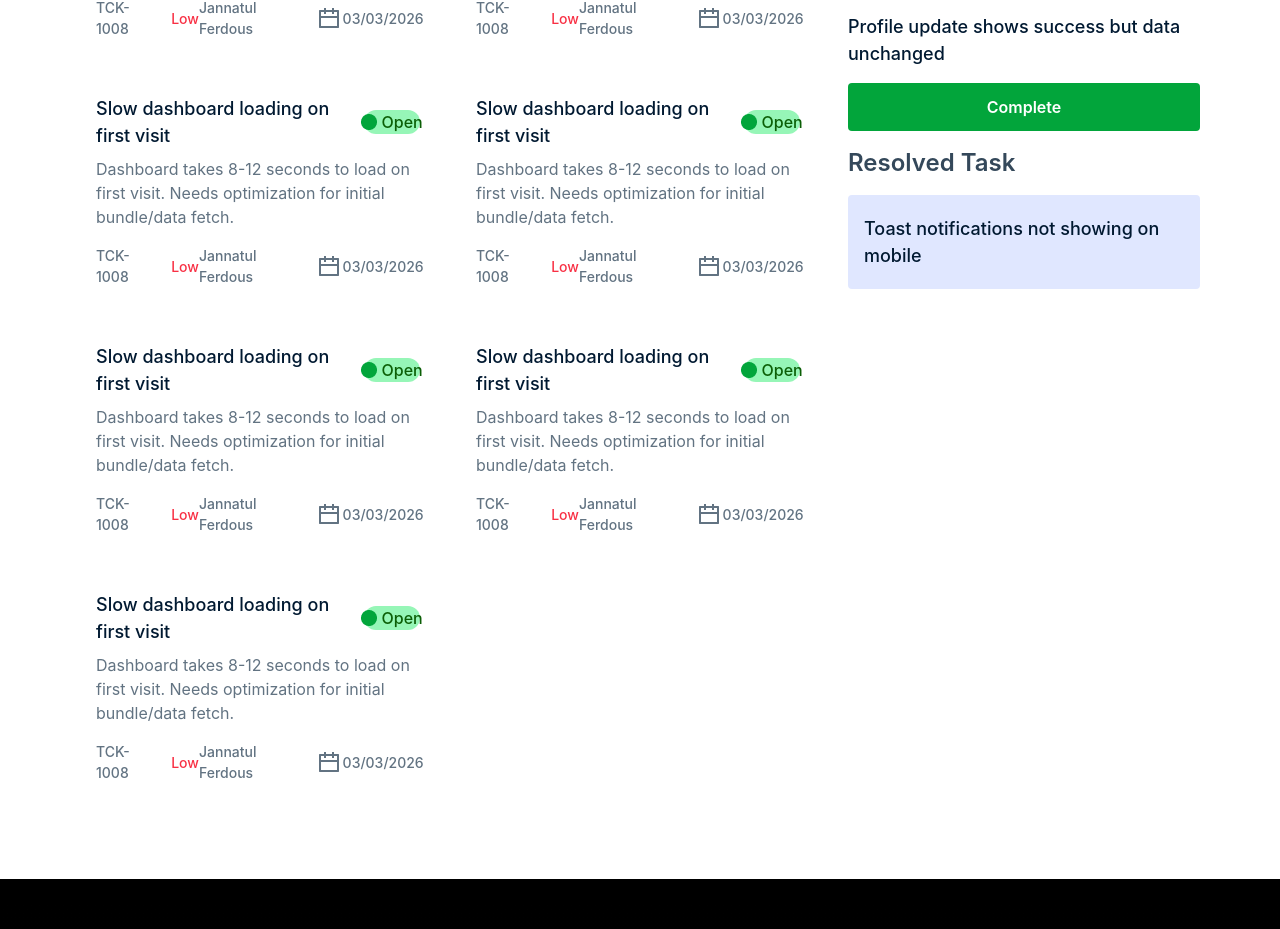
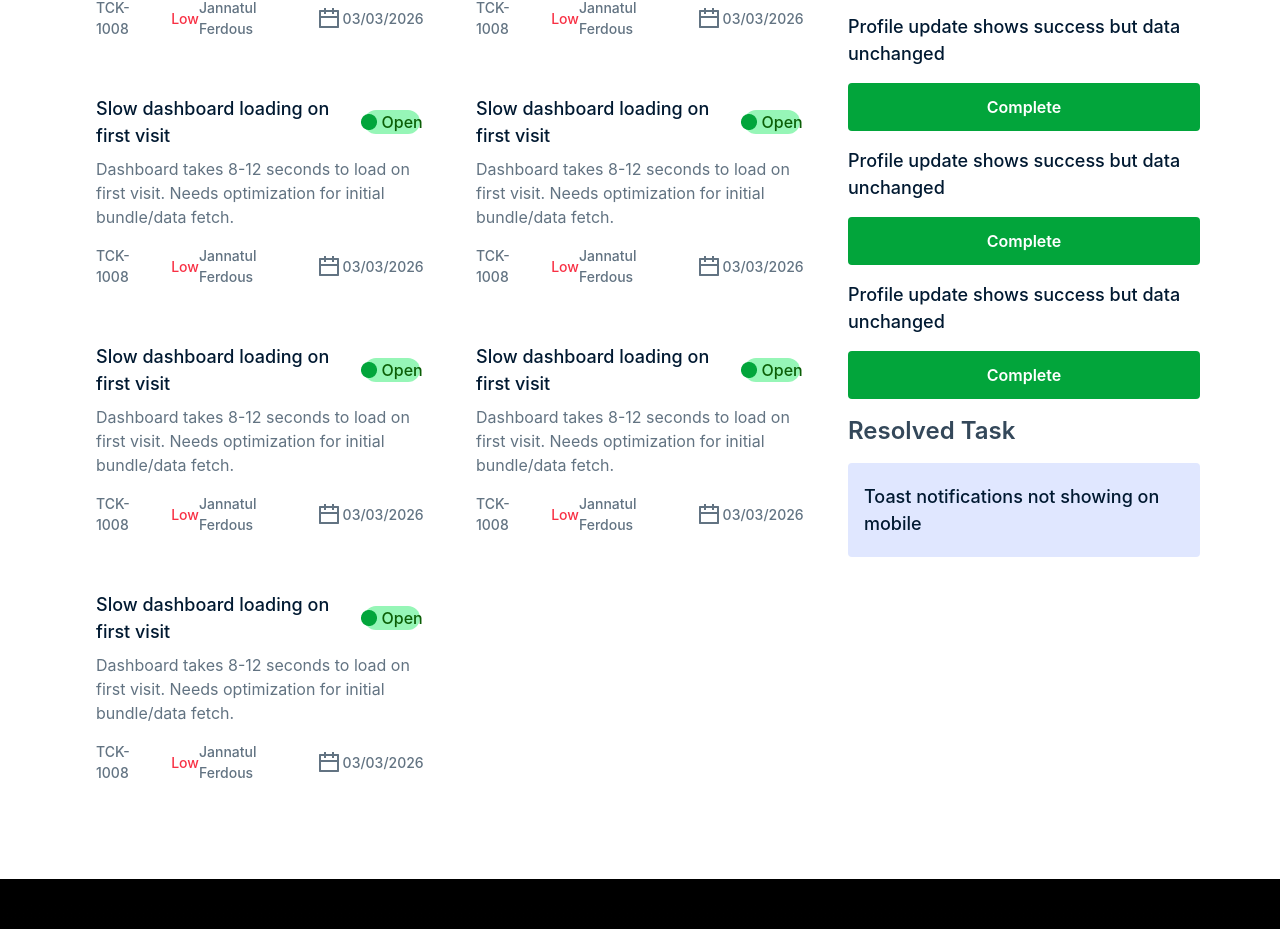
Before and after one commit to Ibrahim2582/cs-ticket-system, a React (Vite) app: page / in a window 1280 px wide. Shown: the part 763-1692 px from the top of the page. Built offline with nearby package versions, Linux system fonts and the light colour scheme.

Commit message:
Conditionally render on ui by status

```diff
--- a/src/components/home/customerTicket/CustomerTicket.jsx
+++ b/src/components/home/customerTicket/CustomerTicket.jsx
@@ -4,29 +4,26 @@ import OpenStatusCard from "./OpenStatusCard";
 import ProgressStatusCard from "./progressStatusCard";
 import CompleteStatusCard from "./CompleteStatusCard";
 
-const CustomerTicket = () => {
+const CustomerTicket = ({setResolveCount, setProgressCount}) => {
   const [data, setData] = useState(ticketdata);
 
-  console.log(data);
+  console.log({setResolveCount, setProgressCount});
 
   return (
     <div className="py-8 sm:py-16 lg:py-20 grid gap-6 sm:gap-8 grid-cols-1 lg:grid-cols-12">
       <div className="grid lg:col-span-8 gap-4 sm:gap-6 grid-cols-1 sm:grid-cols-2">
-        <OpenStatusCard />
-        <OpenStatusCard />
-        <OpenStatusCard />
-        <OpenStatusCard />
-        <OpenStatusCard />
-        <OpenStatusCard />
-        <OpenStatusCard />
+        {
+              ticketdata.map(ticket => ticket?.status === "Open" && <OpenStatusCard key={ticket?.id} />)
+            }
       </div>
       <div className="flex lg:col-span-4 flex-col">
         <div>
             <div className="pb-4">
                 <p className="text-2xl font-semibold text-[#34485A]">Task Status</p>
             </div>
-            <ProgressStatusCard />
-            <ProgressStatusCard />
+            {
+              ticketdata.map(ticket => ticket?.status === "In Progress" && <ProgressStatusCard key={ticket?.id} />)
+            }
         </div>
         <div>
             <div className="pb-4">
--- a/src/pages/Home.jsx
+++ b/src/pages/Home.jsx
@@ -8,8 +8,8 @@ const Home = () => {
 
     return (
         <div>
-            <Hero progessCount={progessCount} />
-            <CustomerTicket setProgressCount={setProgressCount} />
+            <Hero progessCount={progessCount} resolveCount={resolveCount} />
+            <CustomerTicket setProgressCount={setProgressCount} setResolveCount={setResolveCount} />
         </div>
     );
 };
```
